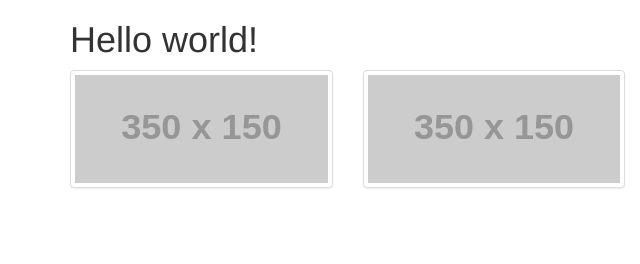
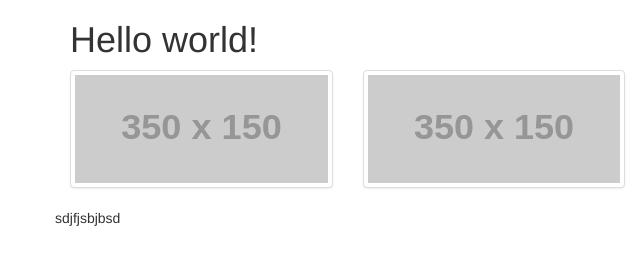
Before and after one commit to kristosild/crispy-octo-guacamole, a plain HTML site: page index.html in a window 1280 px wide. Shown: the full height of the page, 0-640 px from the left. Drawn offline with nearby package versions, Linux system fonts and the light colour scheme; placeholder pictures from the web are drawn by us.

Commit message:
muudatus
rida teksti

```diff
--- a/index.html
+++ b/index.html
@@ -35,6 +35,7 @@
 					<img src="http://placehold.it/350x150" />
 				</a>
 			</div>
+            sdjfjsbjbsd
 		</div>
 	</div>
 	<div id="overlay"></div>
```
